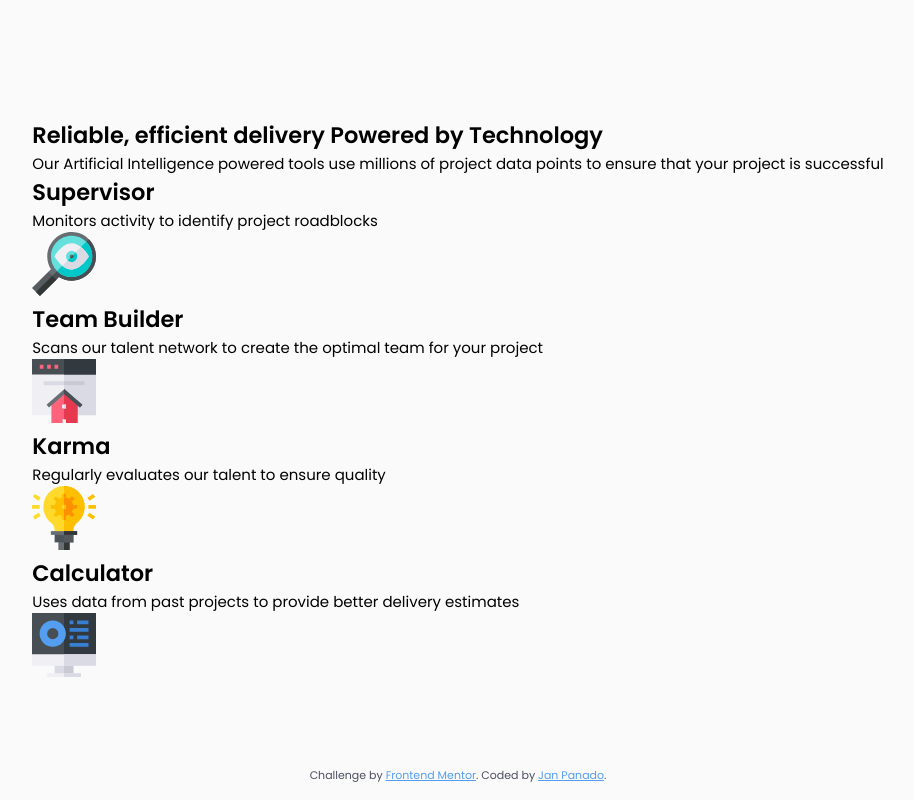
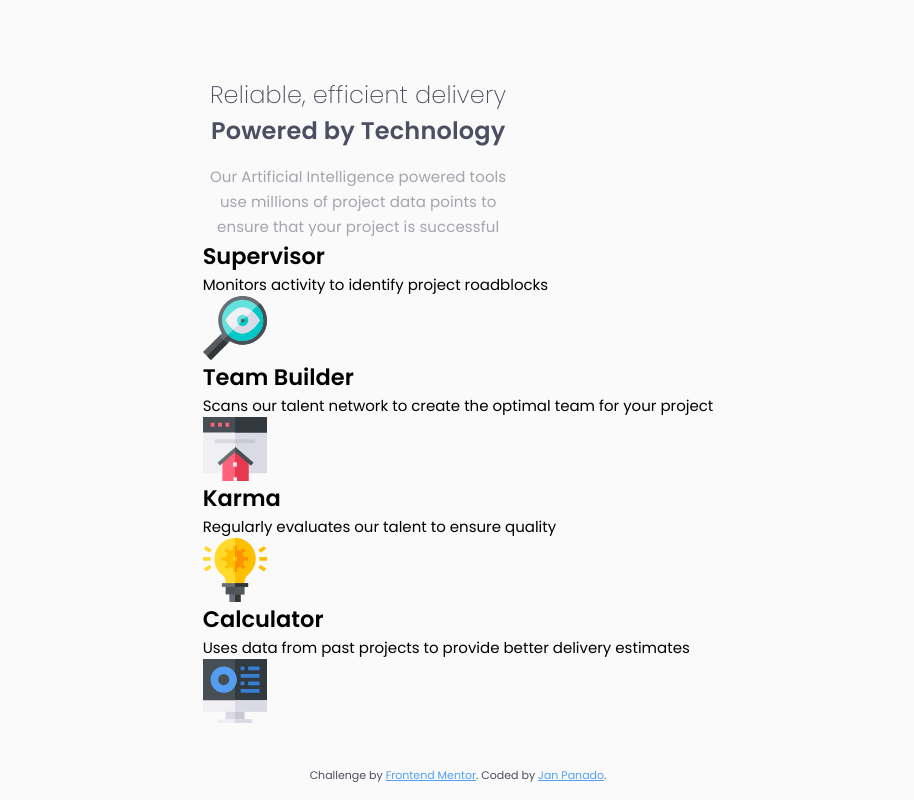
Before and after one commit to Negligence/four-card-feature-section, a website: page index.html in a window 1280 px wide. Shown: the whole page, without its empty margins (182-1096 px from the left). Drawn offline with Linux system fonts and the light colour scheme.

Commit message:
- finished heading container css

```diff
--- a/index.html
+++ b/index.html
@@ -20,9 +20,9 @@
 
     <section id="feature">
 
-      <div class="heading__container">
+      <div class="heading__container grid">
 
-        <h1 class="heading__title">
+        <h1 class="heading__title grid">
           Reliable, efficient delivery
           <strong class="heading__title-tagline">Powered by Technology</strong>
         </h1>
@@ -31,27 +31,27 @@
 
       </div>
 
-      <div class="cards__container">
+      <div class="cards__container grid">
 
-        <article class="supervisor__card">
+        <article class="supervisor__card grid">
           <h2 class="card__title">Supervisor</h2>
           <p class="card__description">Monitors activity to identify project roadblocks</p>
           <img class="card__img" src="./assets/images/icon-supervisor.svg" alt="Magnifying Glass icon">
         </article>
 
-        <article class="team__card">
+        <article class="team__card grid">
           <h2 class="card__title">Team Builder</h2>
           <p class="card__description">Scans our talent network to create the optimal team for your project</p>
           <img class="card__img" src="./assets/images/icon-team-builder.svg" alt="Team Builder Icon">
         </article>
 
-        <article class="karma__card">
+        <article class="karma__card grid">
           <h2 class="card__title">Karma</h2>
           <p class="card__description">Regularly evaluates our talent to ensure quality</p>
           <img class="card__img" src="./assets/images/icon-karma.svg" alt="Light bulb Icon">
         </article>
 
-        <article class="calculator__card">
+        <article class="calculator__card grid">
           <h2 class="card__title">Calculator</h2>
           <p class="card__description">Uses data from past projects to provide better delivery estimates</p>
           <img class="card__img" src="./assets/images/icon-calculator.svg" alt="Calculator Icon">
--- a/source/sass/styles.scss
+++ b/source/sass/styles.scss
@@ -10,13 +10,13 @@ html {
   height: 100%;
   width: 100%;
 
-  --red: hsl(0, 78%, 62%);
-  --cyan: hsl(180, 62%, 55%);
-  --orange: hsl(34, 97%, 64%);
-  --blue: hsl(212, 86%, 64%);
-  --very-dark-blue: hsl(234, 12%, 34%);
-  --grayish-blue: hsl(229, 6%, 66%);
-  --very-light-gray: hsl(0, 0%, 98%);
+  --red: #ea5353;
+  --cyan: #45d3d3;
+  --orange: #fcaf4a;
+  --blue: #549ef2;
+  --very-dark-blue: #4c4e61;
+  --grayish-blue: #a3a5ae;
+  --very-light-gray: #fafafa;
 
   --ff-body: "Poppins", sans-serif;
 
@@ -71,6 +71,13 @@ body {
   color: var(--cyan);
   text-decoration: none;
 }
+
+main {
+  width: inherit;
+  height: inherit;
+  display: grid;
+  place-content: center;
+}
 /* #endregion Defaults */
 
 /* #region Reusable CSS */
@@ -80,11 +87,34 @@ body {
 /* #endregion Reusable CSS */
 
 /* #region Mobile 375px */
-main {
-  width: inherit;
-  height: inherit;
-  display: grid;
-  place-content: center;
+#feature {
+  padding: rem(32px);
+}
+
+.heading__container {
+  width: rem(311px);
+  row-gap: rem(16px);
+  color: var(--very-dark-blue);
+  text-align: center;
+}
+
+.heading__title {
+  row-gap: rem(1px);
+  letter-spacing: rem(0.17px);
+  font-weight: var(--fw-extra-light);
+  font-size: var(--fz-2);
+  line-height: auto;
+}
+
+.heading__title-tagline {
+  font-weight: var(--fw-semi-bold);
+}
+
+.heading__description {
+  color: var(--grayish-blue);
+  font-size: var(--fz-4);
+  letter-spacing: rem(0.1px);
+  line-height: em(25px, 15px);
 }
 /* #endregion Mobile 375px */
 
```
Also changed, not shown: source/index.html (+7 -7 lines), assets/css/styles.css, source/assets/css/styles.css.
